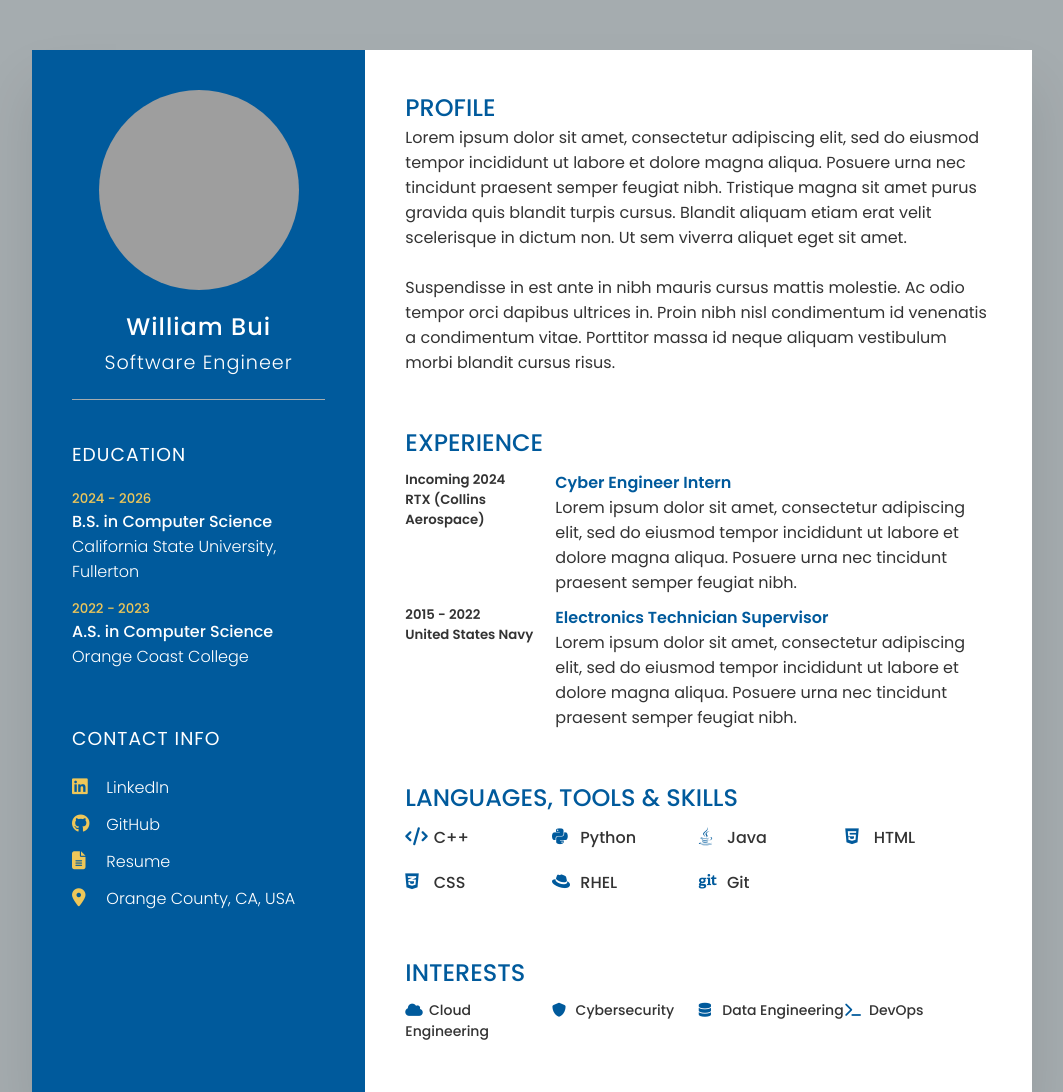
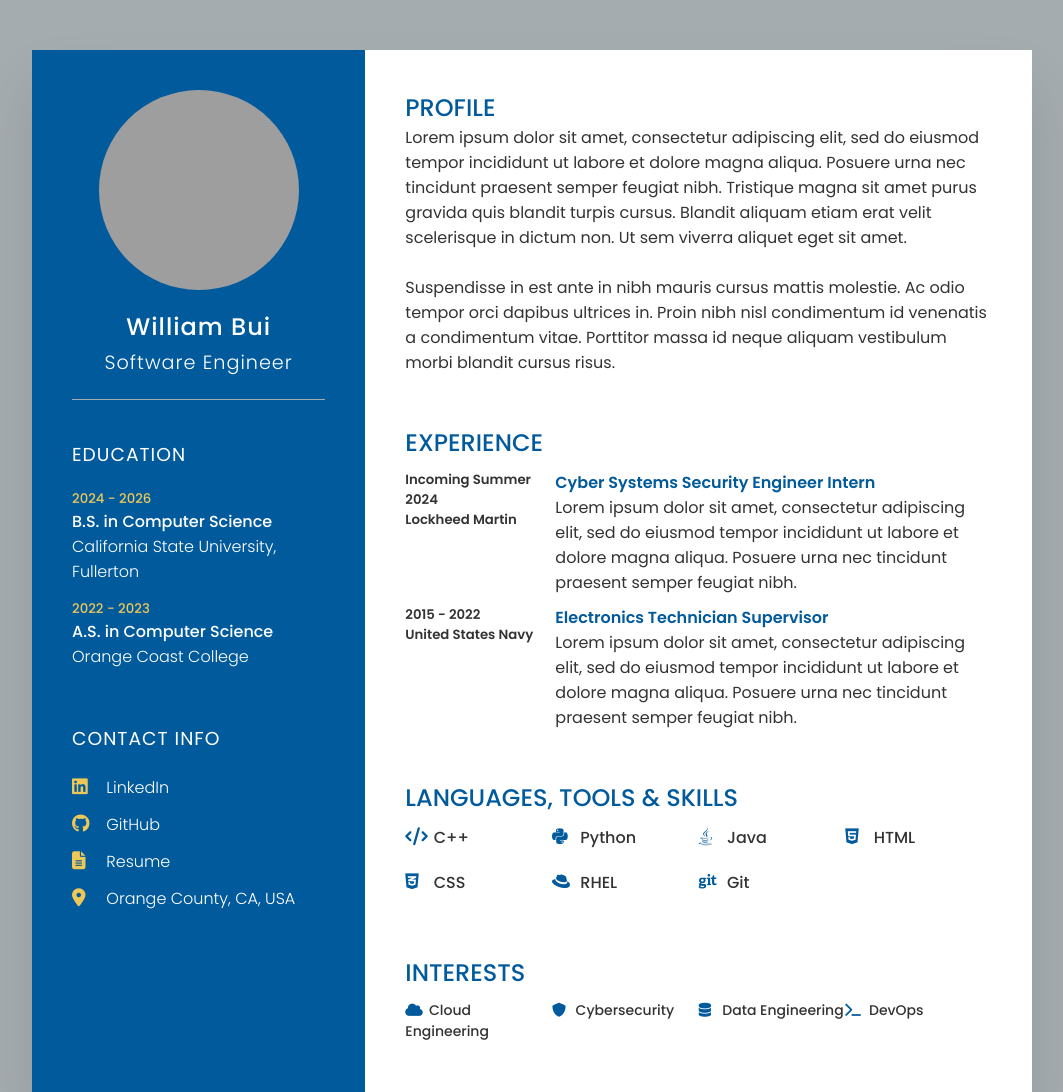
Before and after one commit to wnbui/resume_portfolio_site, a plain HTML site: page index.html in a window 1280 px wide. Shown: the top 1092 px of the page, without its empty margins (108-1171 px from the left). Drawn offline with Linux system fonts and the light colour scheme; grey boxes are pictures that could not be loaded.

Commit message:
Updated experience

```diff
--- a/index.html
+++ b/index.html
@@ -66,11 +66,11 @@
                     <h2 class="right_title">Experience</h2>
                     <div class="box">
                         <div class="year_company">
-                            <h5>Incoming 2024</h5>
-                            <h5>RTX (Collins Aerospace)</h5>
+                            <h5>Incoming Summer 2024</h5>
+                            <h5>Lockheed Martin</h5>
                         </div>
                         <div class="text">
-                            <h4>Cyber Engineer Intern</h4>
+                            <h4>Cyber Systems Security Engineer Intern</h4>
                             <p>Lorem ipsum dolor sit amet, consectetur adipiscing elit, sed do eiusmod tempor incididunt ut labore et dolore magna aliqua. Posuere urna nec tincidunt praesent semper feugiat nibh.</p>
                         </div>
                     </div>
```
